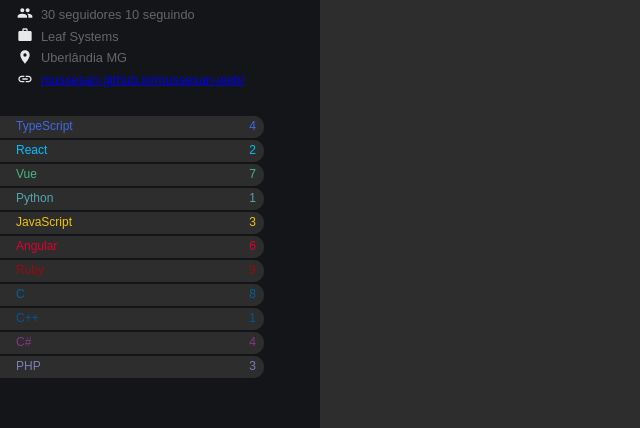
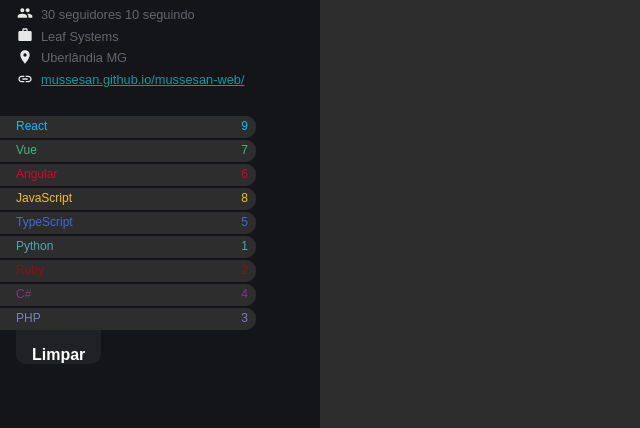
Before and after one commit to Mussesan/repositories-api, a React (Create React App) app: page /repositories in a window 1280 px wide. Shown: the part 261-689 px from the top of the page, without its empty margins (0-640 px from the left). Built offline with nearby package versions, Linux system fonts and the light colour scheme.

Commit message:
feature: estrutura e design componente FILTER finalizado

```diff
--- a/src/pages/Repositories/Filter/index.jsx
+++ b/src/pages/Repositories/Filter/index.jsx
@@ -1,19 +1,17 @@
 import React from "react";
 
-import {ItemList, ListLang} from "./styles";
+import {ItemList, ListLang, ClearButton} from "./styles";
 
 export default function Filter(){
 
     const ProgramLang = [
-        {name: 'TypeScript', count: 4, color: '#4169E1'},
-        {name: 'React', count: 2, color: '#00BFFF'},
+        {name: 'React', count: 9, color: '#00BFFF'},
         {name: 'Vue', count: 7, color: '#41B883'},
+        {name: 'Angular', count: 6, color: '#dd0031'},
+        {name: 'JavaScript', count: 8, color: '#f1c40f'},
+        {name: 'TypeScript', count: 5, color: '#4169E1'},
         {name: 'Python', count: 1, color: '#52A6B0'},
-        {name: 'JavaScript', count: 3, color: '#f1c40f'},
-        {name: 'Angular', count: 6, color: '#dd0031'},
-        {name: 'Ruby', count: 9, color: '#950C10'},
-        {name: 'C', count: 8, color: '#085E9F'},
-        {name: 'C++', count: 1, color: '#005697'},
+        {name: 'Ruby', count: 2, color: '#950C10'},
         {name: 'C#', count: 4, color: '#853688'},
         {name: 'PHP', count: 3, color: '#7B7FB5'},
 
@@ -23,12 +21,12 @@ export default function Filter(){
     <section>
         <ListLang>
             {ProgramLang.map((item)=>
-                 <ItemList
-                    color={item.color}
-                    key={item.name}> {item.name}
-                    <span>{item.count}</span>
+                 <ItemList color={item.color} key={item.name}
+                    > {item.name}
+                        <span>{item.count}</span>
                 </ItemList> )}
         </ListLang>
+        <ClearButton>Limpar</ClearButton>
 
     </section>
     )
--- a/src/pages/Repositories/Filter/styles.js
+++ b/src/pages/Repositories/Filter/styles.js
@@ -7,11 +7,12 @@ export const ListLang = styled.ul`
 
 `
 
-export const ItemList = styled.li`
-    width: 15rem;
+export const ItemList = styled.button`
+    width: 16rem;
     padding: 4px 8px 4px 16px;
     margin-left: 0px;
     margin-bottom: 0.14rem;
+    border: none;
     background-color: ${(props)=> props.theme.colors.container};
     color: ${(props) => props.color};
     font-size: ${(props)=> props.theme.fontSize.sm};
@@ -22,19 +23,44 @@ export const ItemList = styled.li`
     list-style: none;
     display: flex;
     justify-content: space-between;
-    transition: ease-out all 300ms ;
+    transition: ease-out all 300ms, transform 0.3s ;
+
 
     @media screen and (max-width: ${(props)=> props.theme.breakpoints.md}) {
         display: none
     }
 
-    :hover{
+    &:hover, &.selected {
         cursor: pointer;
         box-shadow: ${(props) => props.color} 0px 0px 18px -1px;
         transition: ease-out all 400ms ;
-        width: 16rem;
-        font-size: ${(props)=> props.theme.fontSize.md};
+        width: 16.5rem;
+        padding-left: 32px;
         background-color: ${(props)=> props.theme.colors.gray800};
+
     }
+`
+export const ClearButton = styled.button`
+    background: transparent;
+    border: none;
+    color: ${(props)=> props.theme.colors.white };
+    background-color: rgba(255,255,255,0.05);
 
+    border-bottom-left-radius: 10px;
+    border-bottom-right-radius: 10px;
+    margin-left: 16px;
+    margin-top: -16px;
+    padding: 16px 16px 0px;
+    font-weight: bold;
+
+    text-align: center;
+    align-items: center;
+
+    :hover {
+        cursor: pointer;
+        background-color: rgba(255,255,255,0.7);
+
+        color: ${(props)=> props.theme.colors.black };
+        box-shadow:  rgba(255,255,255,0.2) 0px 5px 10px 1px;
+    }
 `
--- a/src/pages/Repositories/Profile/styles.js
+++ b/src/pages/Repositories/Profile/styles.js
@@ -59,14 +59,25 @@ export const Inner = styled.div`
 export const Data = styled.p`
     display: flex;
     align-items: center;
+    text-align: center;
     font-size: .8rem;
     margin: 1px;
     height: 1.3rem;
 
-    & svg{
+    & p > svg{
         margin-left: 8px;
         margin-right: 8px;
         color: rgba(255, 255, 255, 0.9);
         font-size: 1rem;
-    }
+    };
+
+    & a:visited {
+        color: rgba(195,0,195,0.7);
+
+
+    };
+
+    & a:link{
+        color: rgba(0,195,195,0.8);
+    };
 `
--- a/src/pages/Repositories/styles.js
+++ b/src/pages/Repositories/styles.js
@@ -13,7 +13,7 @@ export const Container = styled.main`
 export const Sidebar = styled.aside`
     background: ${(props)=> props.theme.colors.background};
     min-width: 20rem;
-    max-height: 100vh;
+    min-height: 100vh;
     overflow-y: hidden;
 `;
 
```
Also changed, not shown: src/pages/Repositories/Profile/index.jsx (+10 -5 lines).
